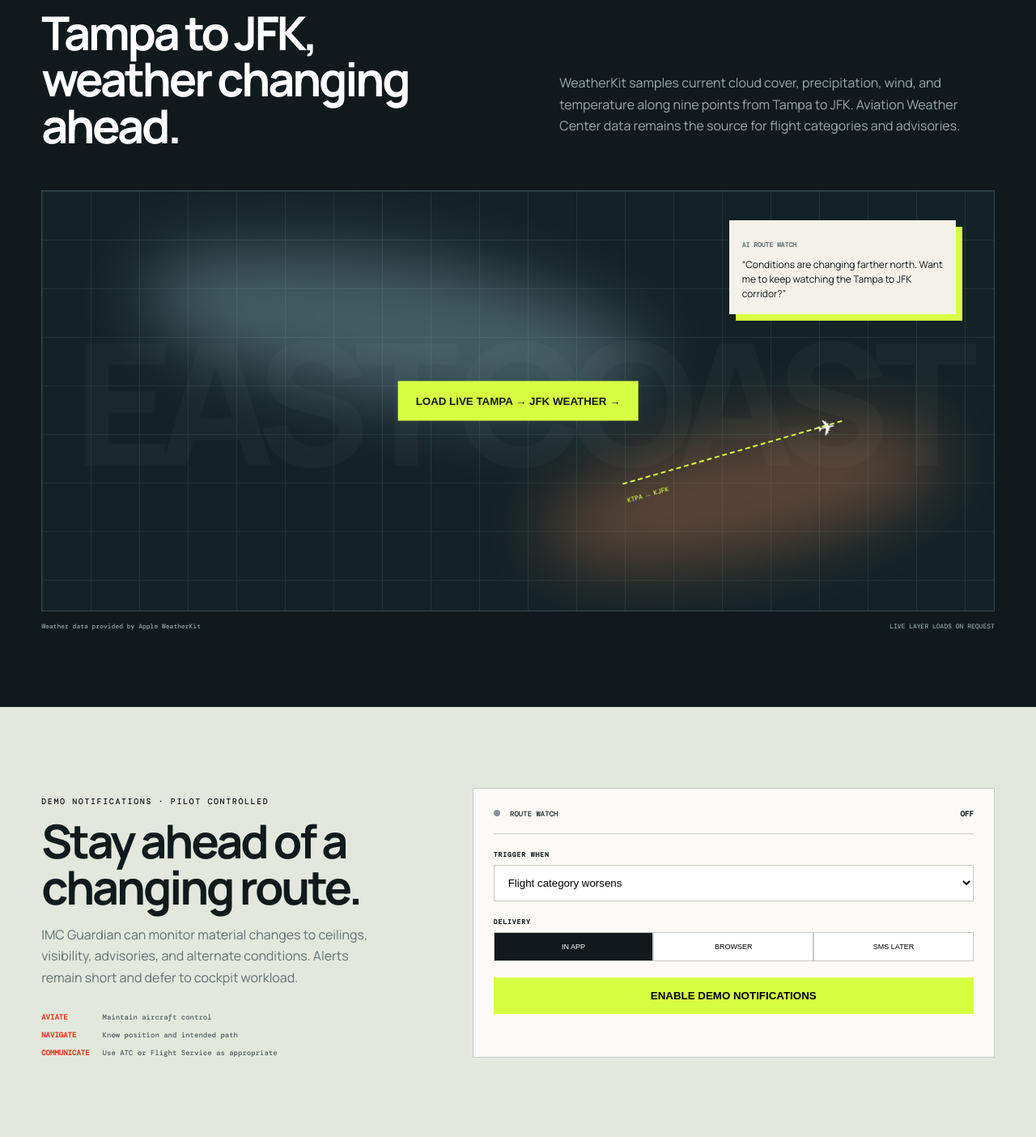
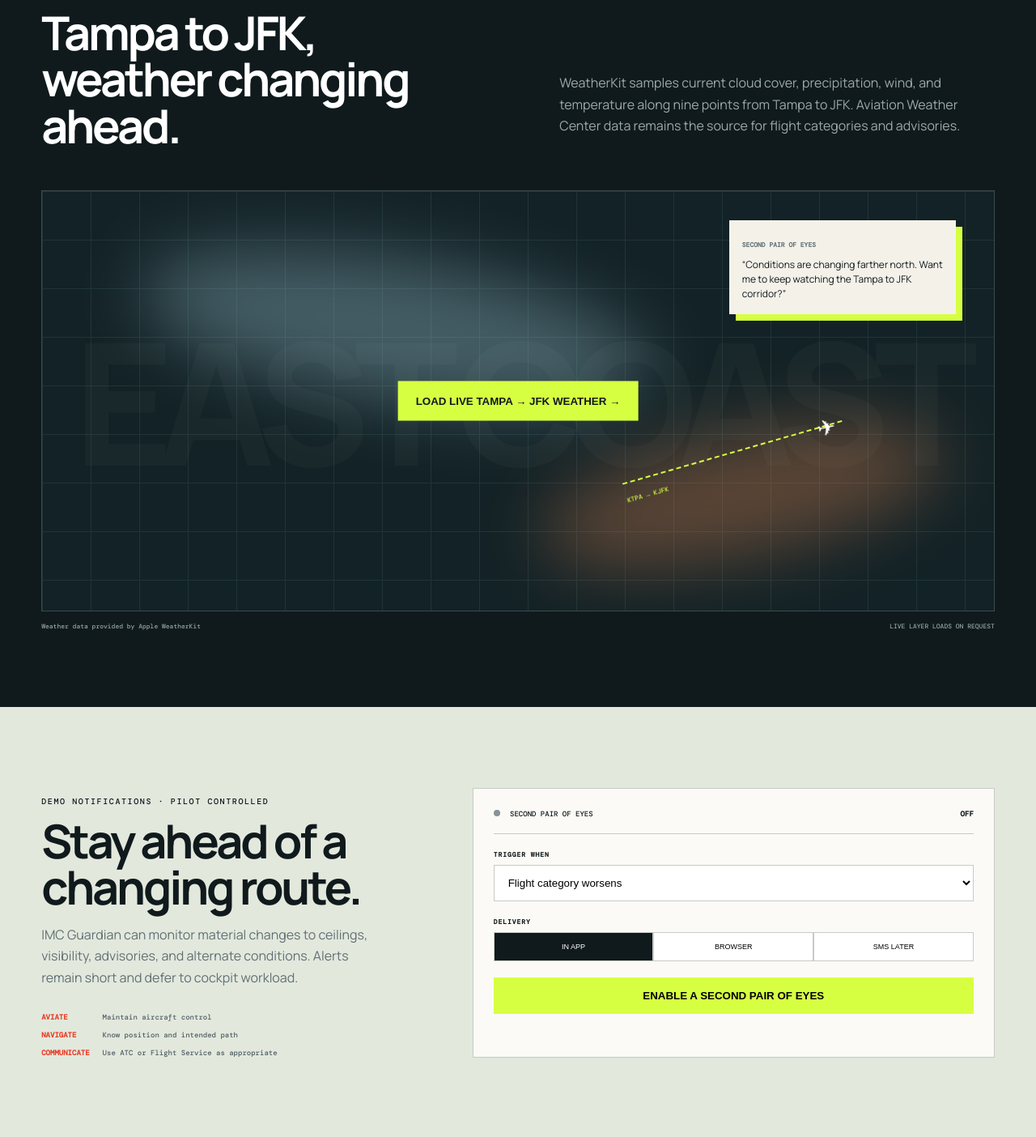
Before and after one commit to NewyorkDev/imc-guardian, a React (Vite) app: page / in a window 1280 px wide. Shown: the part 2669-4073 px from the top of the page at 81% size. Built offline with nearby package versions, Linux system fonts and the light colour scheme.

Commit message:
Name route monitoring CTA Second Pair of Eyes

```diff
--- a/src/main.jsx
+++ b/src/main.jsx
@@ -560,7 +560,7 @@ function App() {
               <b>KTPA → KJFK</b>
             </div>
             <div className="ai-callout">
-              <small>AI ROUTE WATCH</small>
+              <small>SECOND PAIR OF EYES</small>
               <p>
                 “Conditions are changing farther north. Want me to keep watching
                 the Tampa to JFK corridor?”
@@ -598,7 +598,7 @@ function App() {
           <div className="watch-card">
             <div className="watch-head">
               <span>
-                <i className={watching ? "on" : ""} /> ROUTE WATCH
+                <i className={watching ? "on" : ""} /> SECOND PAIR OF EYES
               </span>
               <b>{watching ? "ACTIVE DEMO" : "OFF"}</b>
             </div>
@@ -621,7 +621,9 @@ function App() {
               </div>
             </label>
             <button className="watch-action" onClick={enableRouteWatch}>
-              {watching ? "ROUTE WATCH ENABLED ✓" : "ENABLE DEMO NOTIFICATIONS"}
+              {watching
+                ? "SECOND PAIR OF EYES ENABLED ✓"
+                : "ENABLE A SECOND PAIR OF EYES"}
             </button>
             {alertVisible && (
               <div className="weather-alert">
```
Also changed, not shown: submission/PROJECT_TEXT.md (+1 -1 lines).
